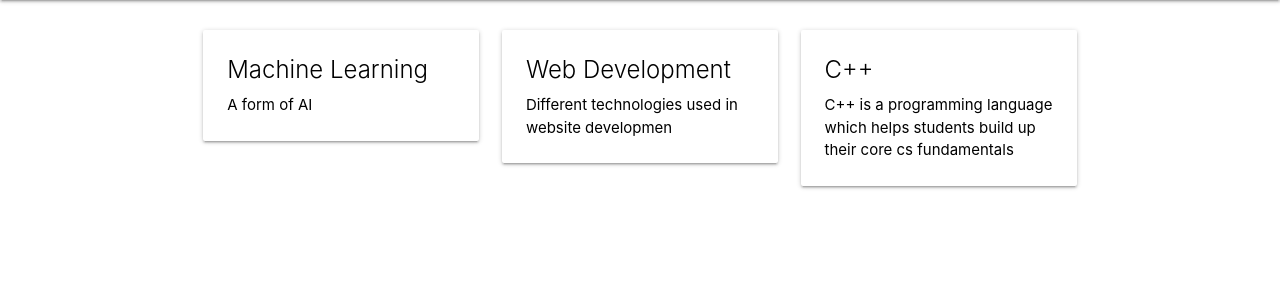
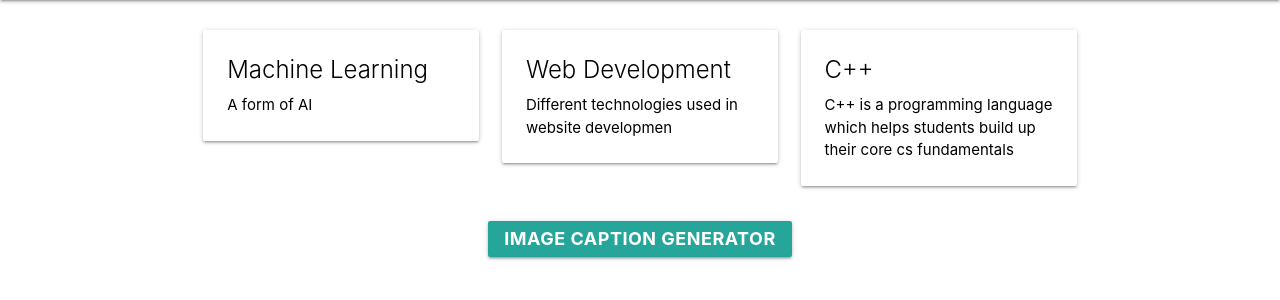
Before and after one commit to Bhavyakala/DL_DEPLOY_DJANGO, a Django app: page / in a window 1280 px wide. Shown: the part 64-364 px from the top of the page. Run offline with Django 3.2, Linux system fonts and the light colour scheme; data comes from the database, SQL or seed files in the repository; some libraries are stand-ins or nearby versions.

Commit message:
added IMAGE CAPTION GENERATOR in homepage

```diff
--- a/mysite/main/templates/main/categories.html
+++ b/mysite/main/templates/main/categories.html
@@ -17,4 +17,9 @@
             </div>
         {% endfor %}
     </div>
+    <div class='center-align'>
+        <div class='center-align btn'>
+            <a href="/image_caption/" style="font-size: large;" class='white-text'><b>Image Caption Generator</b></a>
+        </div>
+    </div>
 {% endblock %}
```
